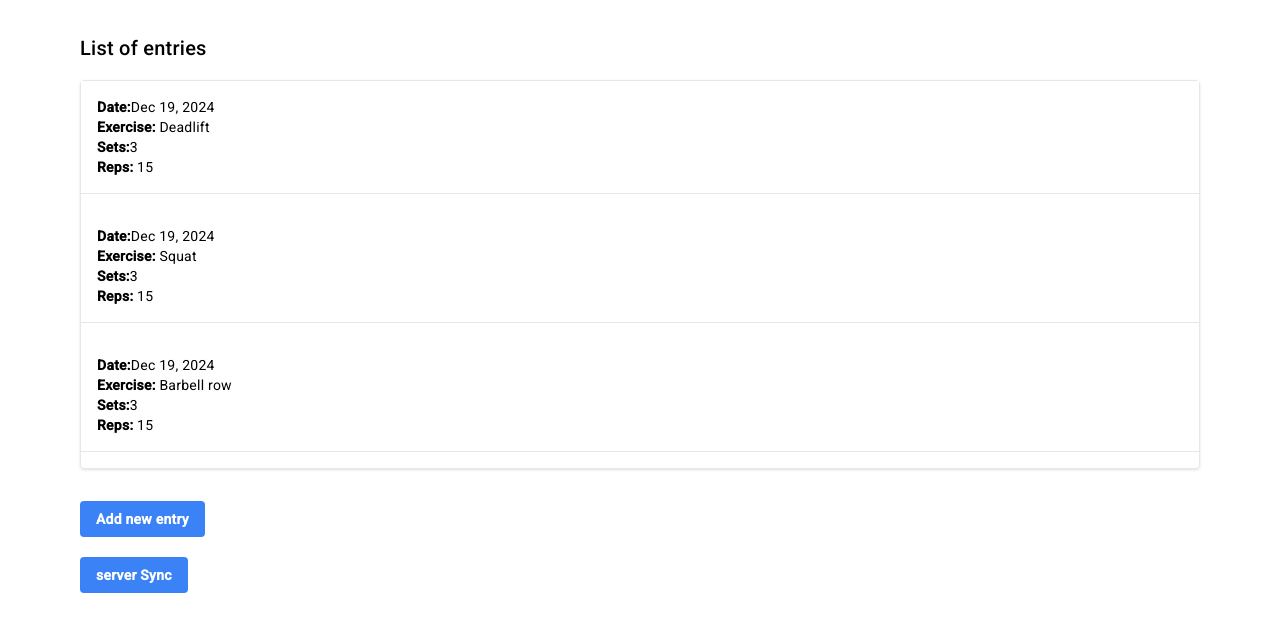
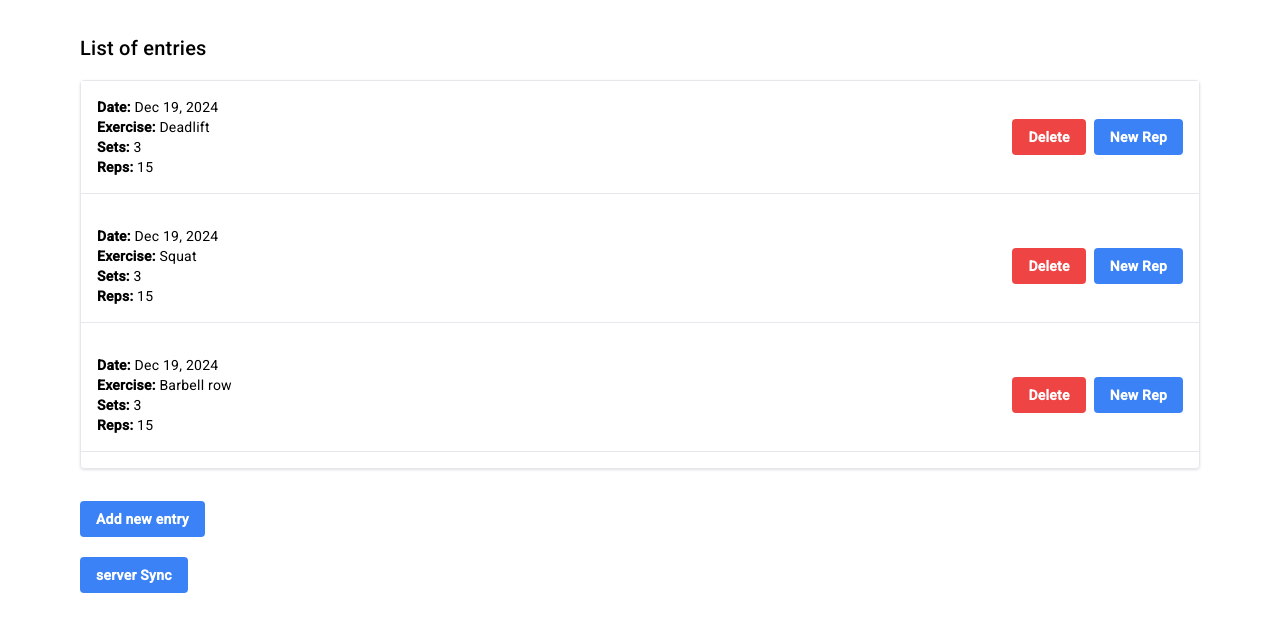
Before and after one commit to RockstarWebDev/gym-diary, an Angular app: page /home in a window 1280 px wide. Shown: the top 632 px of the page. Built offline with nearby package versions, Linux system fonts and the light colour scheme.

Commit message:
implement delete and new rep functionality in diary entries

```diff
--- a/src/app/diary/diary/diary.component.html
+++ b/src/app/diary/diary/diary.component.html
@@ -1,5 +1,9 @@
 <main class="mx-auto mt-8 max-w-6xl px-4">
-  <app-list-entries [exerciseList]="exerciseList" />
+  <app-list-entries
+    [exerciseList]="exerciseList"
+    (deleteEvent)="deleteItem($event)"
+    (newRepEvent)="newRep($event)"
+  />
   <app-new-item-button
     (newExerciseEvent)="addExercise($event)"
   ></app-new-item-button>
--- a/src/app/diary/diary/diary.component.ts
+++ b/src/app/diary/diary/diary.component.ts
@@ -27,4 +27,15 @@ export class DiaryComponent {
   itemTrackByfn(index: number, item: ExerciseSet) {
     return item.id;
   }
+
+  deleteItem(id: string) {
+    this.exerciseList = this.exerciseList.filter((item) => item.id !== id);
+  }
+  newRep(exerciseSet: ExerciseSet) {
+    const id = exerciseSet.id;
+    const i = this.exerciseList.findIndex((item) => item.id === id);
+    if (i >= 0) {
+      this.exerciseList[i] = { ...exerciseSet };
+    }
+  }
 }
--- a/src/app/diary/entry-item/entry-item.component.html
+++ b/src/app/diary/entry-item/entry-item.component.html
@@ -1,6 +1,22 @@
-<div class="mb-4 border-b bg-white p-4">
-  <span class="font-bold">Date:</span>{{ exerciseSet.date | date }}<br />
-  <span class="font-bold">Exercise:</span> {{ exerciseSet.exercise }}<br />
-  <span class="font-bold">Sets:</span>{{ exerciseSet.sets }}<br />
-  <span class="font-bold">Reps:</span> {{ exerciseSet.reps }}
+<div class="mb-4 flex items-center justify-between border-b bg-white p-4">
+  <div>
+    <span class="font-bold">Date:</span> {{ exerciseSet.date | date }}<br />
+    <span class="font-bold">Exercise:</span> {{ exerciseSet.exercise }}<br />
+    <span class="font-bold">Sets:</span> {{ exerciseSet.sets }}<br />
+    <span class="font-bold">Reps:</span> {{ exerciseSet.reps }}
+  </div>
+  <div class="flex items-center">
+    <button
+      class="mr-2 rounded bg-red-500 py-2 px-4 font-bold text-white hover:bg-red-700"
+      (click)="delete()"
+    >
+      Delete
+    </button>
+    <button
+      class="rounded bg-blue-500 py-2 px-4 font-bold text-white hover:bg-blue-700"
+      (click)="newRep()"
+    >
+      New Rep
+    </button>
+  </div>
 </div>
--- a/src/app/diary/entry-item/entry-item.component.ts
+++ b/src/app/diary/entry-item/entry-item.component.ts
@@ -1,4 +1,4 @@
-import { Component, Input } from '@angular/core';
+import { Component, Input, Output, EventEmitter } from '@angular/core';
 import { ExerciseSet, ExerciseSetList } from '../interfaces/exercise-set';
 
 @Component({
@@ -8,4 +8,20 @@ import { ExerciseSet, ExerciseSetList } from '../interfaces/exercise-set';
 })
 export class EntryItemComponent {
   @Input('exercise-set') exerciseSet!: ExerciseSet;
+  @Output() newRepEvent = new EventEmitter<ExerciseSet>();
+  @Output() deleteEvent = new EventEmitter<string>();
+
+  delete() {
+    this.deleteEvent.emit(this.exerciseSet.id);
+  }
+
+  newRep() {
+    const reps = ++this.exerciseSet.reps;
+
+    const newItem: ExerciseSet = {
+      ...this.exerciseSet,
+      reps,
+    };
+    this.newRepEvent.emit(newItem);
+  }
 }
--- a/src/app/diary/list-entries/list-entries.component.html
+++ b/src/app/diary/list-entries/list-entries.component.html
@@ -2,7 +2,11 @@
   <h2 class="mb-4 text-xl font-bold">List of entries</h2>
   <ul class="rounded border shadow">
     <li *ngFor="let item of exerciseList; index as i; trackBy: itemTrackBy">
-      <app-entry-item [exercise-set]="item" />
+      <app-entry-item
+        [exercise-set]="item"
+        (deleteEvent)="deleteEvent.emit($event)"
+        (newRepEvent)="newRepEvent.emit($event)"
+      />
     </li>
   </ul>
 </section>
--- a/src/app/diary/list-entries/list-entries.component.ts
+++ b/src/app/diary/list-entries/list-entries.component.ts
@@ -1,4 +1,4 @@
-import { Component, Input } from '@angular/core';
+import { Component, Input, Output, EventEmitter } from '@angular/core';
 import { ExerciseSet, ExerciseSetList } from '../interfaces/exercise-set';
 
 @Component({
@@ -8,6 +8,8 @@ import { ExerciseSet, ExerciseSetList } from '../interfaces/exercise-set';
 })
 export class ListEntriesComponent {
   @Input() exerciseList!: ExerciseSetList;
+  @Output() newRepEvent = new EventEmitter<ExerciseSet>();
+  @Output() deleteEvent = new EventEmitter<string>();
   itemTrackBy(index: number, item: ExerciseSet) {
     return item.id;
   }
```
